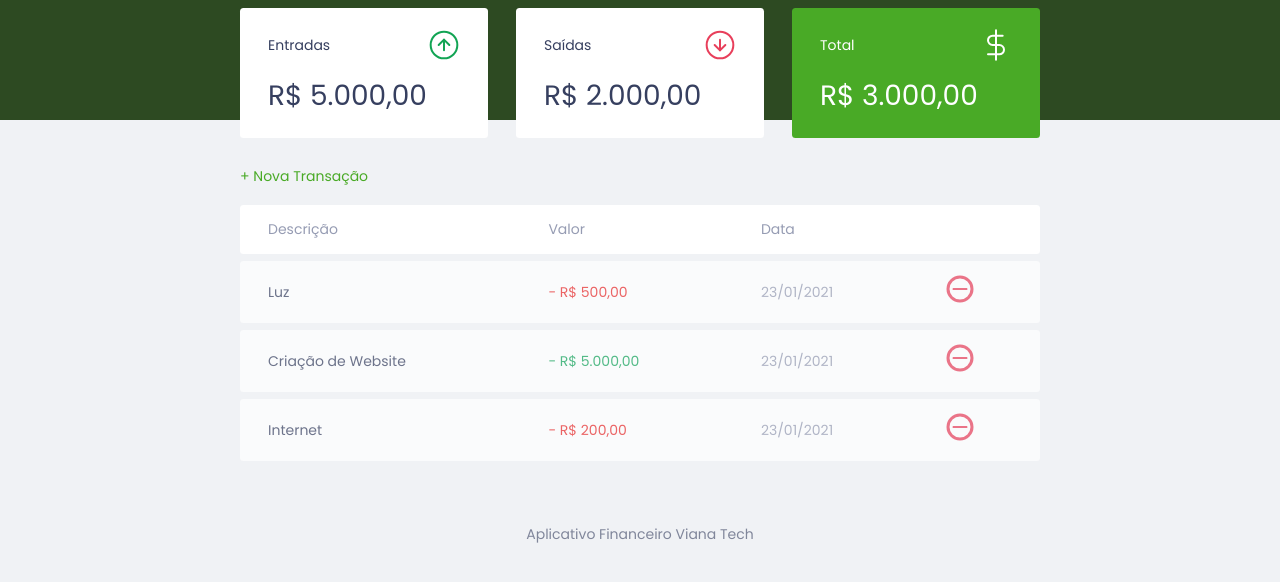
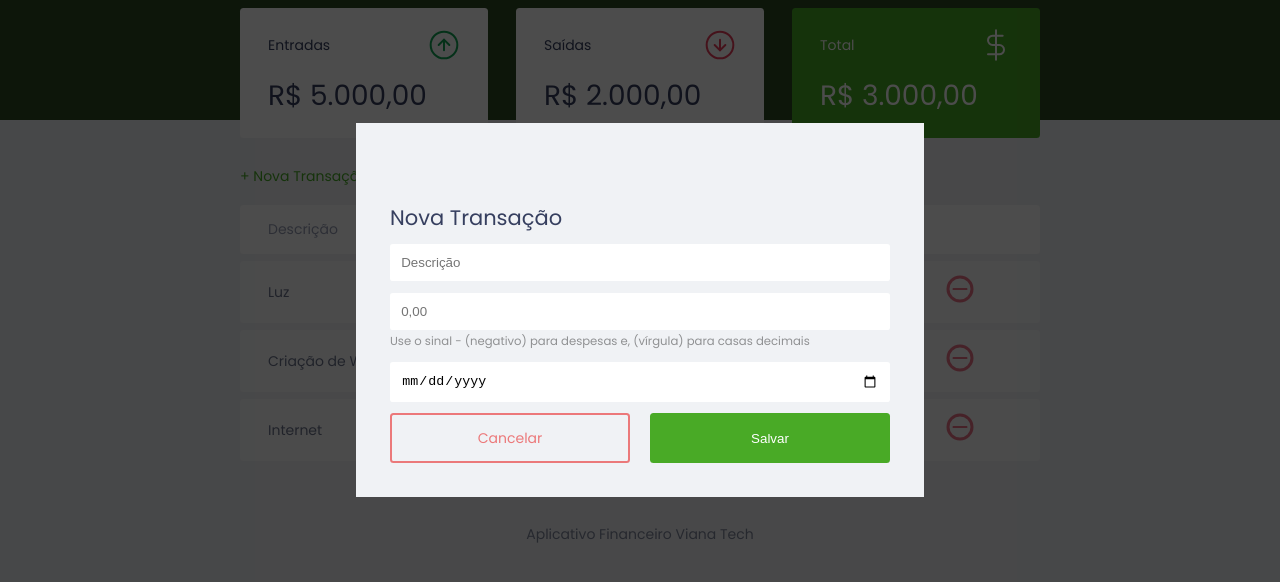
Before and after one commit to EmmanuelVirtual/app-financeiro, a plain HTML site: page index.html in a window 1280 px wide. Both pictures are taken after a click on the link "+ Nova Transação". Shown: the part 90-672 px from the top of the page. Drawn offline with Linux system fonts and the light colour scheme.

Commit message:
inserindo javascript

```diff
--- a/index.html
+++ b/index.html
@@ -55,7 +55,9 @@
         <section id="transaction">
             <h2 class="sr-only">Transações</h2>
 
-            <a href="#" class="button new"> + Nova Transação</a>
+            <a href="#"
+            onclick="Modal.open()"
+            class="button new"> + Nova Transação</a>
 
 
             <table id="data-table">
@@ -143,7 +145,10 @@
                     </div>
 
                     <div class="input-group actions">
-                        <a href="#" class="button cancel">Cancelar</a>
+                        <a
+                        onclick="Modal.close()"
+                        href="#"
+                        class="button cancel">Cancelar</a>
                         <button>Salvar</button>
                     </div>
                 </form>
@@ -151,13 +156,30 @@
         </div>
     </div>
 
-    <script>
-
-    </script>
-
     <footer>
         <p>Aplicativo Financeiro Viana Tech</p>
     </footer>
+
+    <script>
+        const Modal = {
+            open () {
+                // Abrir Modal
+                //Adicionar a class active ao modal
+                document
+                    .querySelector('.modal-overlay')
+                    .classList
+                    .add('active')
+            },
+            close () {
+                // fechar modal
+                // remover a class active do modal
+                document
+                    .querySelector('.modal-overlay')
+                    .classList
+                    .remove('active')
+            }
+        }
+    </script>
 </body>
 
 </html>
--- a/style.css
+++ b/style.css
@@ -236,6 +236,8 @@ table tbody td {
 
     opacity: 0;
     visibility: hidden;
+
+    z-index: 999;
 }
 
 .modal-overlay.active{
@@ -246,8 +248,9 @@ table tbody td {
 .modal {
     background: #f0f2f5;
     padding: 2.4rem;
-    width: 90%;
-    max-width: 500px;
+
+    position: relative;
+    z-index: 1;
 }
 /*FORM*/
 #form {
```
